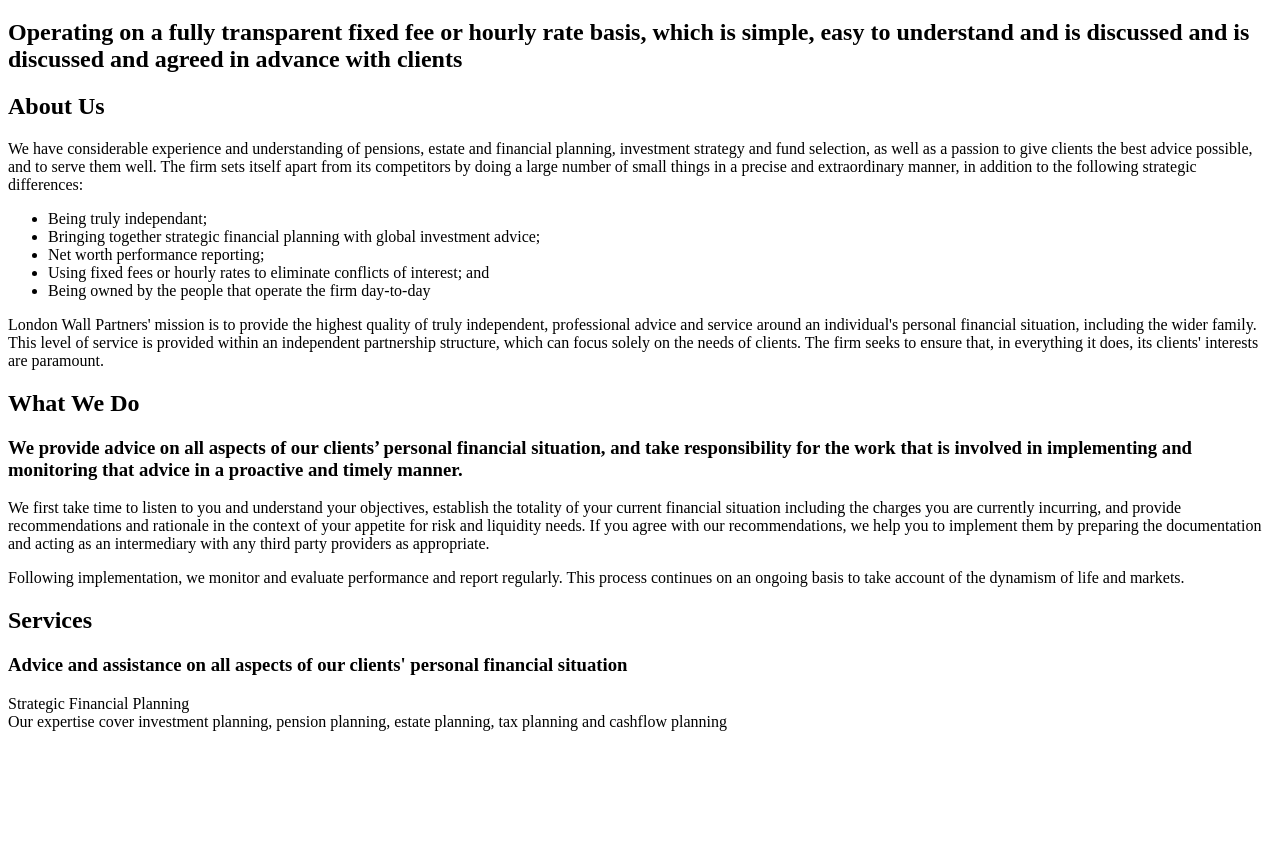
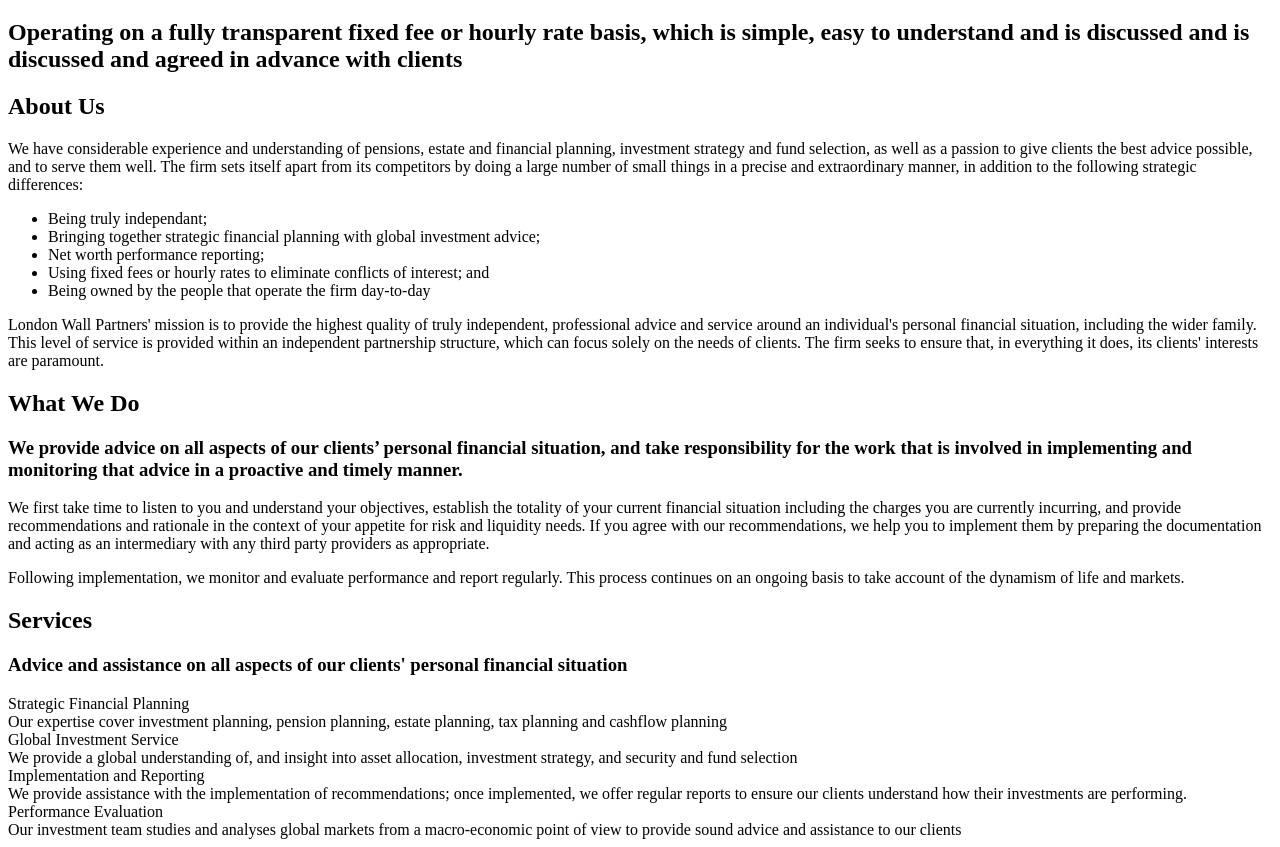
Before and after one commit to Arkem001209/LWP_Website, a plain HTML site: page index.html in a window 1280 px wide. Shown: the part 143-990 px from the top of the page. Before the commit the page ends 882 px from the top, so only its background shows below. Drawn offline with Linux system fonts and the light colour scheme.

Commit message:
complete services cards

```diff
--- a/index.html
+++ b/index.html
@@ -40,16 +40,17 @@
                 <div class="card_content">Our expertise cover investment planning, pension planning, estate planning, tax planning and cashflow planning</div>
             </div>
             <div class="card">
-                <div class="card_title"></div>
-                <div class=card_content"></div>
+                <div class="card_title">Global Investment Service</div>
+                <div class=card_content">We provide a global understanding of, and insight into asset allocation, investment strategy, and security and fund selection</div>
             </div>
             <div class="card">
-                <div class="card_title"></div>
-                <div class=card_content"></div>
+                <div class="card_title">Implementation and Reporting</div>
+                <div class=card_content">We provide assistance with the implementation of recommendations; once implemented, we offer regular reports to ensure our clients
+                 understand how their investments are performing.</div>
             </div>
             <div class="card">
-                <div class="card_title"></div>
-                <div class=card_content"></div>
+                <div class="card_title">Performance Evaluation</div>
+                <div class=card_content">Our investment team studies and analyses global markets from a macro-economic point of view to provide sound advice and assistance to our clients</div>
             </div>
 
 
```
